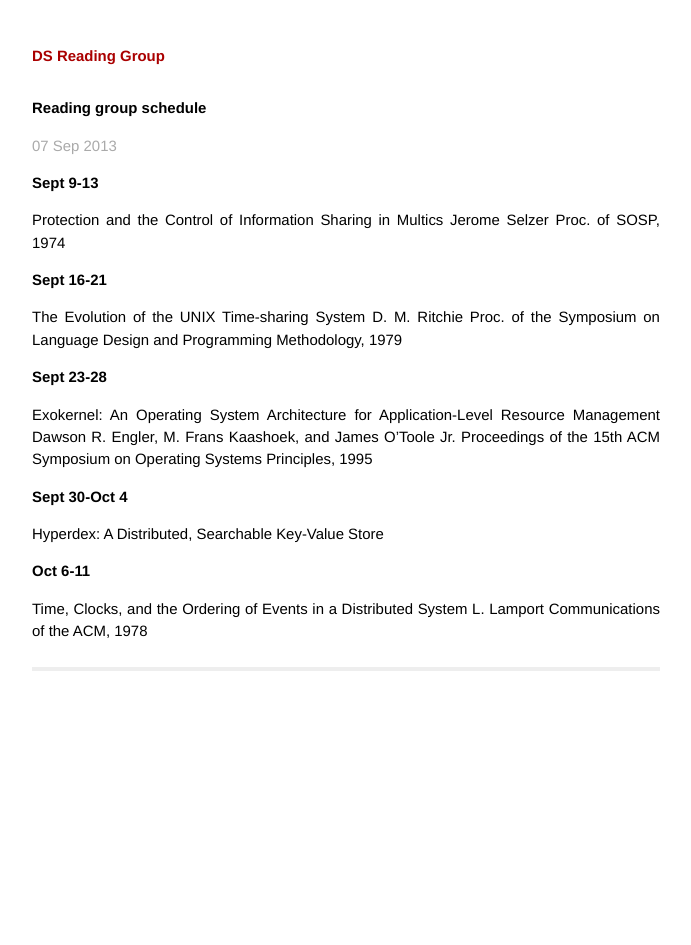
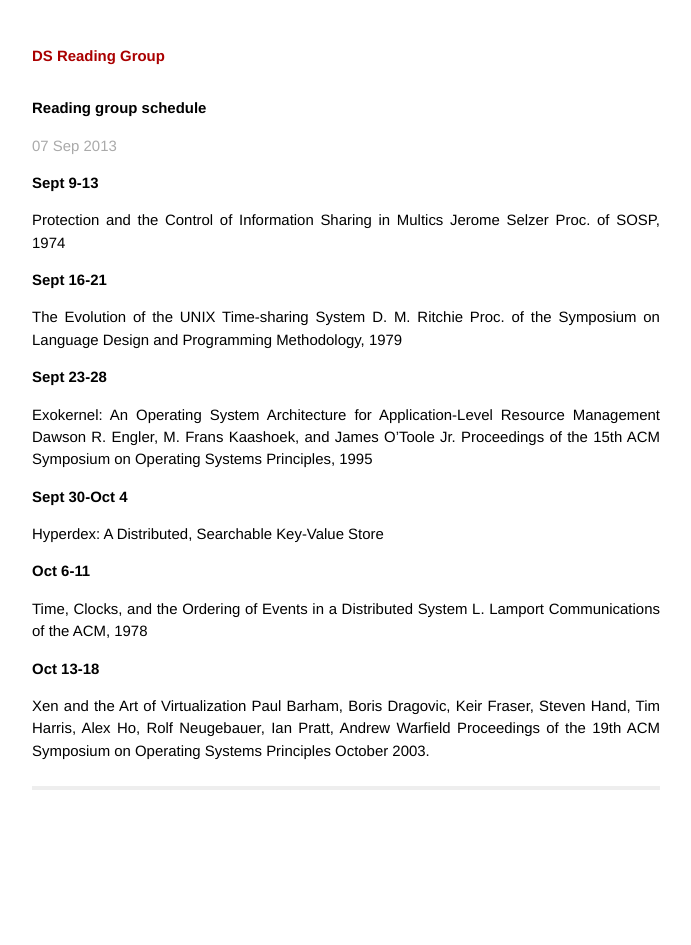
Before and after one commit to columbia/ds_reading_group, a Jekyll site: the page built from _posts/2013-09-07-schedule.markdown, in a window 1280 px wide. Shown: the whole page, without its empty margins (294-985 px from the left). Built offline with Jekyll 4.4.1, drawn with Linux system fonts in a browser that asks for light colours.

Commit message:
Update 2013-09-07-schedule.markdown

```diff
--- a/_posts/2013-09-07-schedule.markdown
+++ b/_posts/2013-09-07-schedule.markdown
@@ -26,3 +26,9 @@
 # Oct 6-11
 Time, Clocks, and the Ordering of Events in a Distributed System
 L. Lamport Communications of the ACM, 1978
+
+# Oct 13-18
+Xen and the Art of Virtualization
+Paul Barham, Boris Dragovic, Keir Fraser, Steven Hand, Tim Harris,
+Alex Ho, Rolf Neugebauer, Ian Pratt, Andrew Warfield
+Proceedings of the 19th ACM Symposium on Operating Systems Principles October 2003.
```
